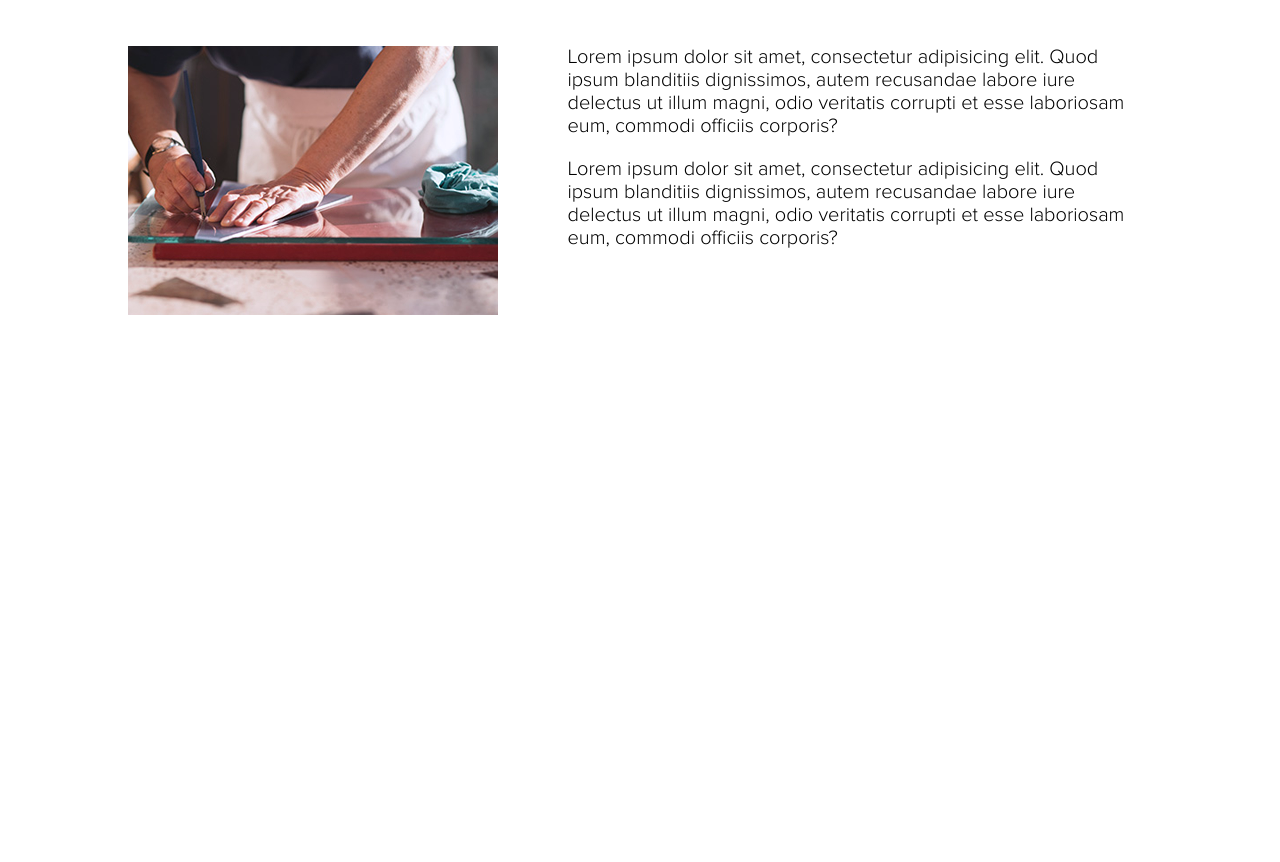
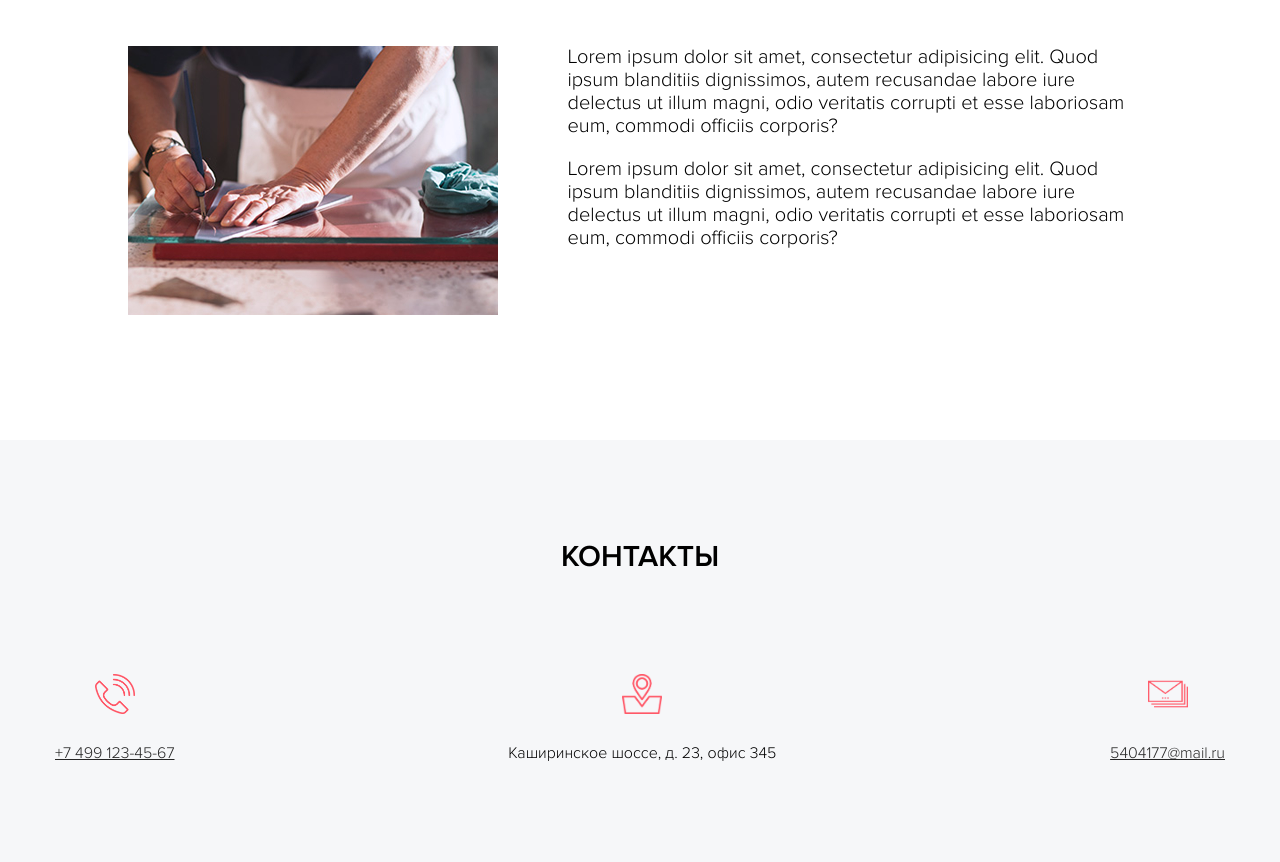
Before and after one commit to TimmyGOGO/skinali-tutorial, a plain HTML site: page index.html in a window 1280 px wide. Shown: the part 7102-7964 px from the top of the page. Before the commit the page ends 7542 px from the top, so only its background shows below. Drawn offline with Linux system fonts and the light colour scheme; a script that the page names is missing; a web font is replaced by a local one.

Commit message:
Added block 'Contacts' with adaptive

```diff
--- a/index.html
+++ b/index.html
@@ -824,6 +824,52 @@
         <!-- /.container -->
       </section>
       <!-- /.section factory -->
+
+      <section class="section contacts">
+        <div class="container">
+          <div class="h2 section-title section__title">Контакты</div>
+          <!-- /.h2 section-title section__title -->
+          <div class="contacts-block">
+            <div class="contacts-block__item">
+              <img
+                src="img/contacts/phone.png"
+                alt=""
+                class="contacts__image"
+              />
+              <div class="contacts__text">
+                <a href="#" class="contacts__link">+7 499 123-45-67</a>
+              </div>
+              <!-- /.contacts__text -->
+            </div>
+            <!-- /.contacts-block__item -->
+            <div class="contacts-block__item">
+              <img src="img/contacts/map.png" alt="" class="contacts__image" />
+              <div class="contacts__text">
+                <address class="contacts__address">
+                  Каширинское шоссе, д. 23, офис 345
+                </address>
+              </div>
+              <!-- /.contacts__text -->
+            </div>
+            <!-- /.contacts-block__item -->
+            <div class="contacts-block__item">
+              <img
+                src="img/contacts/message.png"
+                alt=""
+                class="contacts__image"
+              />
+              <div class="contacts__text">
+                <a href="#" class="contacts__link">5404177@mail.ru</a>
+              </div>
+              <!-- /.contacts__text -->
+            </div>
+            <!-- /.contacts-block__item -->
+          </div>
+          <!-- /.contacts-block -->
+        </div>
+        <!-- /.container -->
+      </section>
+      <!-- /.section contacts -->
     </main>
     <!-- Подключение виджета обратной связи через соцсети -->
     <script
--- /dev/null
+++ b/sass/blocks/_contacts.sass
@@ -0,0 +1,27 @@
+.contacts
+  background-color: #f6f7f9
+  &-block
+    display: flex
+    justify-content: space-between
+    flex-wrap: wrap
+    &__item
+      text-align: center
+  &__image
+    height: 40px
+    margin-bottom: 25px
+  &__text
+    font-size: 16px
+  &__link
+    text-decoration:
+    color: $text-color
+  &__address
+    font-style: normal
+@media (max-width: 768px)
+  .contacts
+    &-block
+      &__item
+        width: 100%
+        margin-bottom: 30px
+    &__address
+      max-width: 200px
+      margin: auto
--- a/sass/style.sass
+++ b/sass/style.sass
@@ -10,29 +10,15 @@
 // Шапка сайта
 @import 'blocks/navbar'
 
-// Block hero
+// Blocks
 @import 'blocks/hero'
 
-// Block offer
 @import 'blocks/offer'
-
-// Block features
 @import 'blocks/features'
-
-// Block catalog
 @import 'blocks/catalog'
-
-// Block blog-list
 @import 'blocks/blog-list'
-
-// Block price
 @import 'blocks/price'
-
-// Block steps
 @import 'blocks/steps'
-
-// Block reviews
 @import 'blocks/reviews'
-
-// Block factory
 @import 'blocks/factory'
+@import 'blocks/contacts'
```
Also changed, not shown: css/style.css, img/contacts/map.png (added), img/contacts/message.png (added), img/contacts/phone.png (added), 1 other file.
